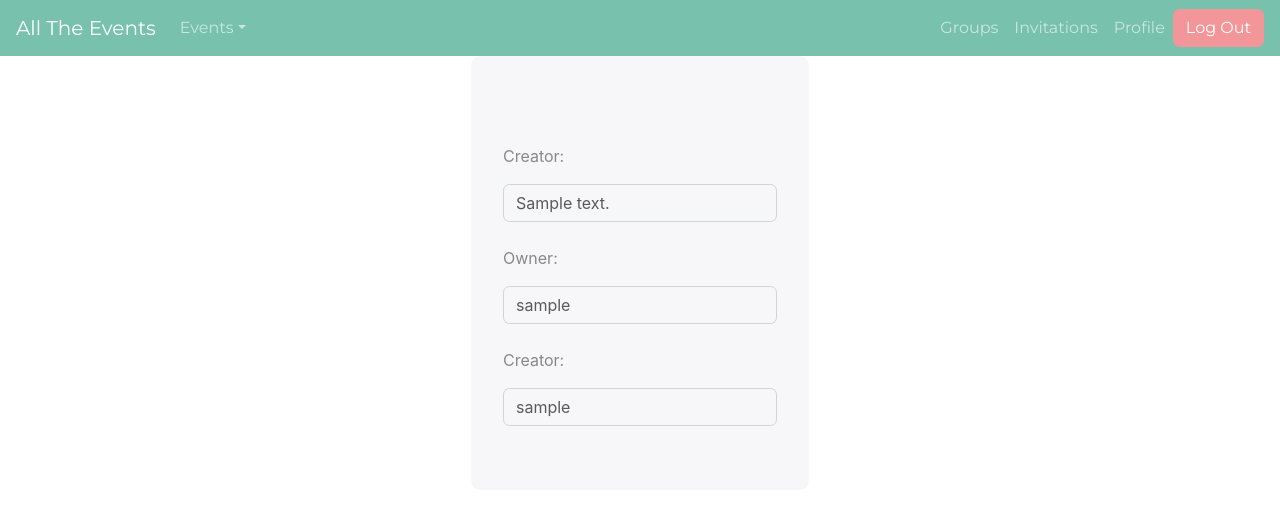
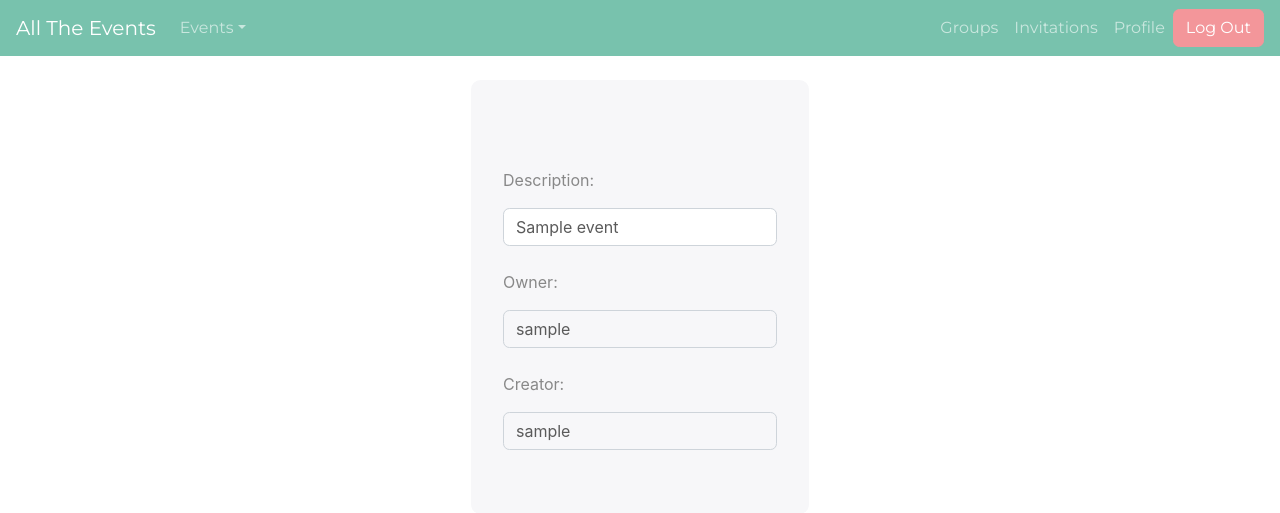
Before and after one commit to cmdevoto/event-planner, a Flask app: template eventPlannerApp/templates/events/editEvent.html in a window 1280 px wide. Shown: the top 513 px of the page. Run offline with Flask 2, Linux system fonts and the light colour scheme; the template is opened without the code that fills it: values that come from a table or form of the project are taken from there, most other values are stand-ins (such as "Sample title", 1, 10 or a date in 2020).

Commit message:
fixed stuff

```diff
--- a/eventPlannerApp/templates/events/editEvent.html
+++ b/eventPlannerApp/templates/events/editEvent.html
@@ -5,8 +5,8 @@
     <form method="POST">
       {{ form.csrf_token }}
       <fieldset>
-        <label class="form-lavel mt-4" for="descriptionInput"> {{- form.creatorUsername.label -}}: </label>
-        {{ form.description(class="form-control", id="descriptionInput", value=data['event']['description'], readonly=true) }}
+        <label class="form-lavel mt-4" for="descriptionInput"> {{- form.description.label -}}: </label>
+        {{ form.description(class="form-control", id="descriptionInput", value=data['event']['name']) }}
       </fieldset>
       <fieldset>
         <label class="form-lavel mt-4" for="ownerInput"> {{- form.ownerUsername.label -}}: </label>
--- a/eventPlannerApp/templates/pageBase.html
+++ b/eventPlannerApp/templates/pageBase.html
@@ -51,8 +51,8 @@
        -->
       </div>
     </nav>
+    <br/>
     <div class="row justify-content-center">
-      <br/>
       {% block pageContent %}{% endblock %}
     </div>
     <script src="https://cdn.jsdelivr.net/npm/bootstrap@5.0.0-beta3/dist/js/bootstrap.bundle.min.js" integrity="sha384-JEW9xMcG8R+pH31jmWH6WWP0WintQrMb4s7ZOdauHnUtxwoG2vI5DkLtS3qm9Ekf" crossorigin="anonymous"></script>
--- a/eventPlannerApp/templates/pageBaseAuth.html
+++ b/eventPlannerApp/templates/pageBaseAuth.html
@@ -49,8 +49,8 @@
        -->
       </div>
     </nav>
+    <br/>
     <div class="row justify-content-center">
-      <br/>
       {% block pageContent %}{% endblock %}
     </div>
     <script src="https://cdn.jsdelivr.net/npm/bootstrap@5.0.0-beta3/dist/js/bootstrap.bundle.min.js" integrity="sha384-JEW9xMcG8R+pH31jmWH6WWP0WintQrMb4s7ZOdauHnUtxwoG2vI5DkLtS3qm9Ekf" crossorigin="anonymous"></script>
```
